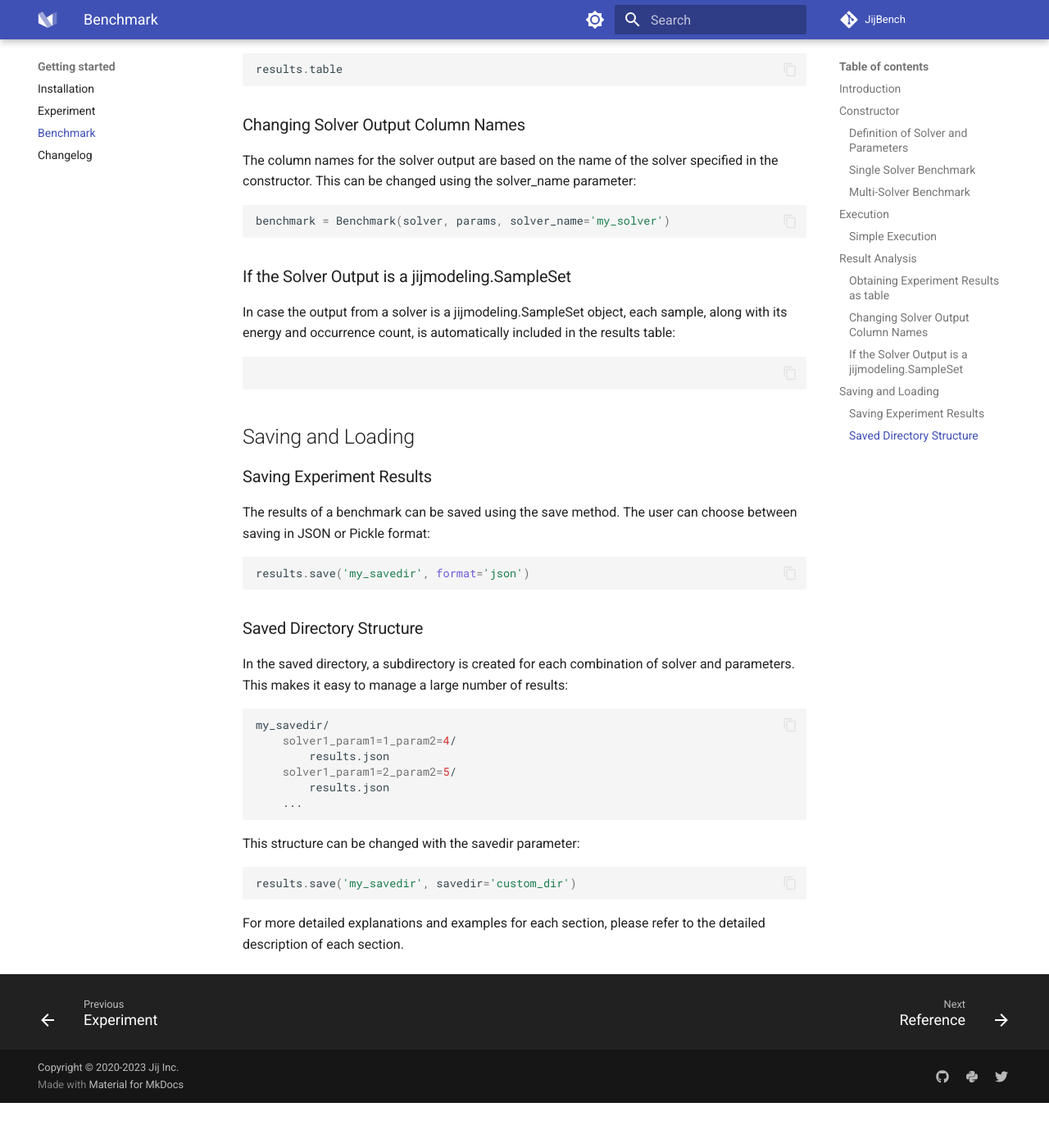
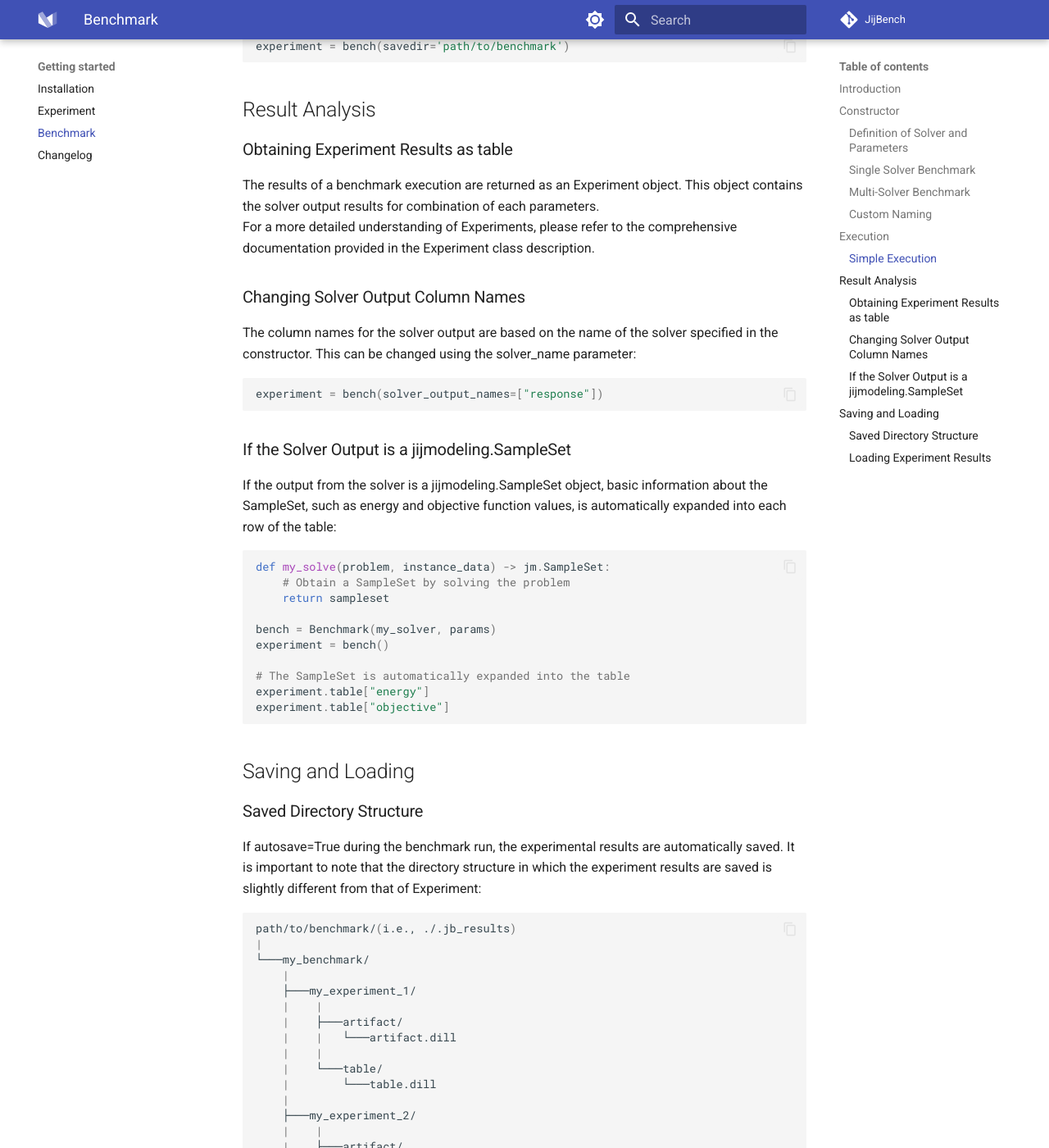
Before and after one commit to SeiyaO/JijBench, an MkDocs documentation site: the page built from docs/benchmark.md, in a window 1280 px wide and 1400 px high, scrolled down 1704 px. Shown: the whole window at 82% size. Built offline with MkDocs 1.6.1 and Material for MkDocs 9.7.7, drawn with Linux system fonts in a browser that asks for light colours; comment, search, counter and statistics services are not loaded; before the commit the page ends 3049 px from its top, so only the background shows below that; some of the changed text lies outside the part shown.

Commit message:
fix experiment and benchmark docs

````diff
--- a/docs/benchmark.md
+++ b/docs/benchmark.md
@@ -36,6 +36,13 @@ solvers = [my_solver, my_solver2, my_solver3]
 benchmark = jb.Benchmark(solvers, params)
 ```
 
+### Custom Naming
+If you want to specify the name of your benchmark, pass the name as a string:
+
+```python
+bench = Benchmark(solver, params, name="my_benchmark")
+```
+
 ## Execution
 ### Simple Execution
 A benchmark is executed by calling the instance.
@@ -44,52 +51,71 @@ A benchmark is executed by calling the instance.
 experiment = bench()
 ```
 
-By enabling `autosave`, the benchmark results will be automatically saved in the specified directory. `autosave` is enabled by default.
+With autosave enabled, which is the default setting, benchmark results automatically save to a specified directory. By default, these results are saved in `DEFAULT_RESULT_DIR` (i.e., ./.jb_results). To change the directory where the experiment results are stored, use the savedir argument:
 
+```python
+experiment = bench(savedir='path/to/benchmark')
+```
 
 ## Result Analysis
 ### Obtaining Experiment Results as table
 The results of a benchmark execution are returned as an Experiment object. This object contains the solver output results for combination of each parameters.
-The Experiment object can be accessed through its data attribute:
-
-```python
-results.table
-```
+For a more detailed understanding of Experiments, please refer to the comprehensive documentation provided in the Experiment class description.
 
 ### Changing Solver Output Column Names
 The column names for the solver output are based on the name of the solver specified in the constructor. This can be changed using the solver_name parameter:
 
 ```python
-benchmark = Benchmark(solver, params, solver_name='my_solver')
+experiment = bench(solver_output_names=["response"])
 ```
 
 ### If the Solver Output is a jijmodeling.SampleSet
-In case the output from a solver is a jijmodeling.SampleSet object, each sample, along with its energy and occurrence count, is automatically included in the results table:
+If the output from the solver is a jijmodeling.SampleSet object, basic information about the SampleSet, such as energy and objective function values, is automatically expanded into each row of the table:
 
 ```python
+def my_solve(problem, instance_data) -> jm.SampleSet:
+    # Obtain a SampleSet by solving the problem
+    return sampleset
+
+bench = Benchmark(my_solver, params)
+experiment = bench()
+
+# The SampleSet is automatically expanded into the table
+experiment.table["energy"]
+experiment.table["objective"]
 ```
 
 ## Saving and Loading
-### Saving Experiment Results
-The results of a benchmark can be saved using the save method. The user can choose between saving in JSON or Pickle format:
+### Saved Directory Structure
+If autosave=True during the benchmark run, the experimental results are automatically saved. It is important to note that the directory structure in which the experiment results are saved is slightly different from that of Experiment:
+
+```bash
+path/to/benchmark/(i.e., ./.jb_results)
+|
+└───my_benchmark/
+    |
+    ├───my_experiment_1/
+    |    |
+    |    ├───artifact/
+    |    |   └───artifact.dill
+    |    |
+    |    └───table/
+    |        └───table.dill
+    |
+    ├───my_experiment_2/
+    |    |
+    |    ├───artifact/
+    |    |   └───artifact.dill
+    |    |
+    |    └───table/
+    |        └───table.dill
+    |
+    ...
+```
+
+### Loading Experiment Results
+To load all the experiment results tied to a benchmark name, use the `load` method and specify the benchmark name as the first argument:
 
 ```python
-results.save('my_savedir', format='json')
+experiment = jb.load("my_benchmark")
 ```
-### Saved Directory Structure
-In the saved directory, a subdirectory is created for each combination of solver and parameters. This makes it easy to manage a large number of results:
-
-```bash
-my_savedir/
-    solver1_param1=1_param2=4/
-        results.json
-    solver1_param1=2_param2=5/
-        results.json
-    ...
-```
-This structure can be changed with the savedir parameter:
-
-```python
-results.save('my_savedir', savedir='custom_dir')
-```
-For more detailed explanations and examples for each section, please refer to the detailed description of each section.
--- a/docs/experiment.md
+++ b/docs/experiment.md
@@ -30,7 +30,7 @@ experiment.name
 ```
 
 ### Changing a Save Directory
-By default, an Experiment object will automatically save data to the default directory defined in the `DEFAULT_RESULT_DIR`. However, you can change the saving directory when instantiating the Experiment object.
+By default, an Experiment object will automatically save data to the default directory defined in the `DEFAULT_RESULT_DIR`, which is ./.jb_results. However, you can change the saving directory when instantiating the Experiment object.
 
 ```python
 experiment = Experiment(savedir="path/to/experiment")
````
